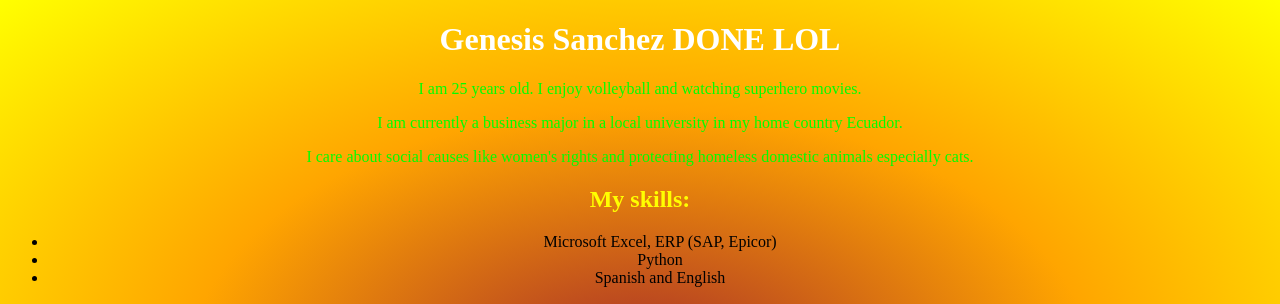
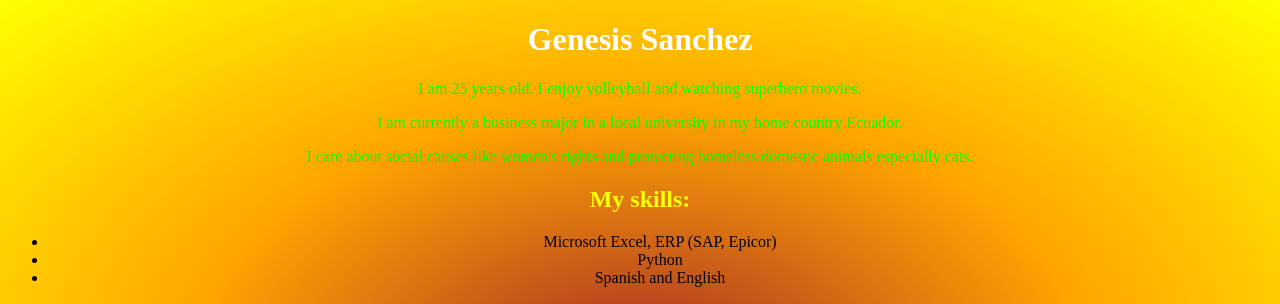
Before and after one commit to gabysan-612/wdd130, a plain HTML site: page week1-aboutme.html in a window 1280 px wide. Shown: the top 304 px of the page. Drawn offline with Linux system fonts and the light colour scheme.

Commit message:
Update week1-aboutme.html

```diff
--- a/week1-aboutme.html
+++ b/week1-aboutme.html
@@ -5,7 +5,7 @@
     <link rel="stylesheet" href="format-aboutme.css">
   </head>
   <body>
-    <h1> Genesis Sanchez DONE LOL</h1>
+    <h1> Genesis Sanchez</h1>
     <p>I am 25 years old. I enjoy volleyball and watching superhero movies.  </p>
     <p>I am currently a business major in a local university in my home country Ecuador.  </p>
     <p>I care about social causes like women's rights and protecting homeless domestic animals especially cats.  </p>
```
